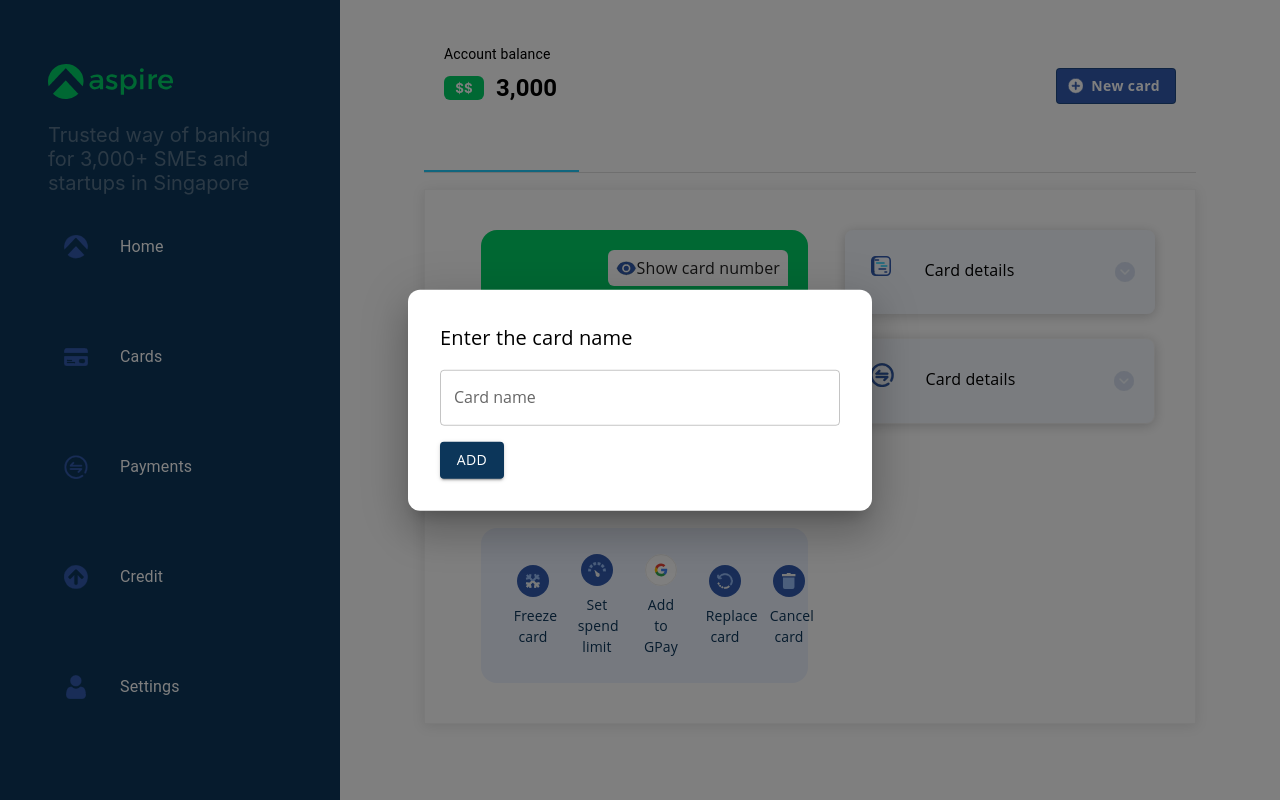
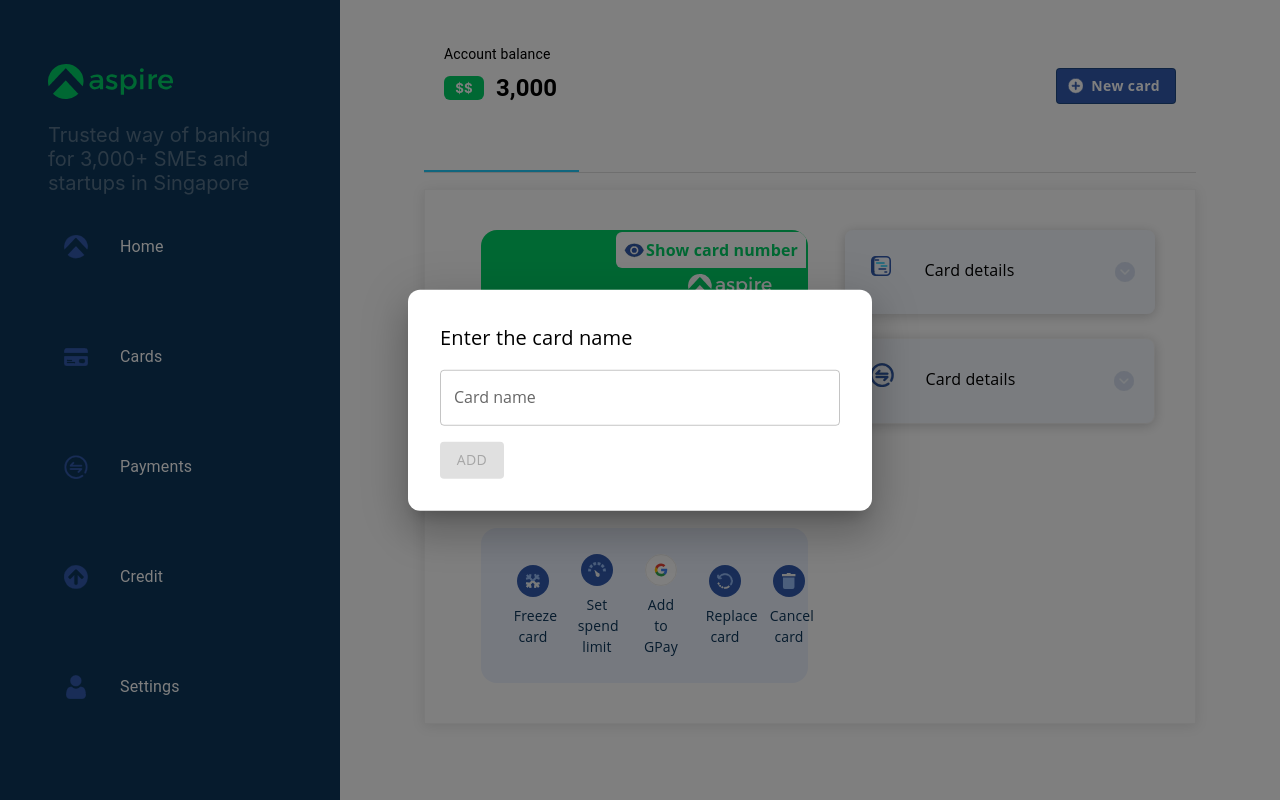
Before and after one commit to habibdeoraji/aspire-frontend, a React (Create React App) app: page /cards in a window 1280 px wide. Both pictures are taken after a click on the button "New card". Built offline with nearby package versions, Linux system fonts and the light colour scheme.

Commit message:
card details completed

```diff
--- a/src/components/Cards/BalanceInfo.jsx
+++ b/src/components/Cards/BalanceInfo.jsx
@@ -4,7 +4,7 @@
 import { useTheme } from "@emotion/react";
 import AddCardModal from "../Modals/AddCardModal";
 
-const BalanceInfo = ({reftechCards}) => {
+const BalanceInfo = () => {
   const theme = useTheme();
   const isMobile = useMediaQuery(theme.breakpoints.down("sm"));
 
--- a/src/components/Cards/MyDebitCard.jsx
+++ b/src/components/Cards/MyDebitCard.jsx
@@ -1,4 +1,4 @@
-import React, { useState, useEffect } from "react";
+import React, { useState, useEffect, useContext } from "react";
 import {
   Box,
   Typography,
@@ -27,13 +27,15 @@
 import { ReactComponent as DownArrowIcon } from "./../../assets/icons/down-arrow.svg";
 
 import CardCarousel from "../ElementaryComponents/CardCarousal";
+import { CardsContext } from "../../pages/Cards";
 
 const MyDebitCard = () => {
   const theme = useTheme();
+  const { cards, setCards } = useContext(CardsContext);
   const [showCardDetails, setShowCardDetails] = useState(false);
   const [showRecentTransactions, setShowRecentTransactions] = useState(false);
   const isMobile = useMediaQuery(theme.breakpoints.down("sm"));
-  const [cards, setCards] = useState([]);
+  // const [cards, setCards] = useState([]);
   const [activeCard, setActiveCard] = useState(null);
 
   useEffect(() => {
@@ -42,7 +44,8 @@
 
   useEffect(() => {
     setActiveCard(cards[0]);
-  }, [cards, cards?.length]);
+  // eslint-disable-next-line react-hooks/exhaustive-deps
+  }, [cards?.length]);
 
   console.log("cards", cards);
   console.log("activeCard", activeCard);
@@ -70,11 +73,10 @@
         card_frozen_status: !activeCard?.card_frozen_status,
       };
       cardsData[index] = updatedCardData;
+      setActiveCard(updatedCardData)
       setCards(cardsData);
-    updateCard(cardsData)
+      updateCard(cardsData)
     }
-    setCards(cardsData);
-    updateCard(cardsData)
   };
 
   console.log("card updated", cards);
--- a/src/components/ElementaryComponents/DebitCard.jsx
+++ b/src/components/ElementaryComponents/DebitCard.jsx
@@ -9,6 +9,7 @@
 } from "@mui/material";
 import { ReactComponent as VisibilityIcon } from "./../../assets/icons/remove_red_eye-24px.svg";
 import { ReactComponent as VisaLogo } from "./../../assets/icons/Visa Logo.svg";
+import { ReactComponent as AspireLogo } from "./../../assets/icons/Aspire Logo-1.svg";
 import { useTheme } from "@emotion/react";
 import { Button } from "@material-ui/core";
 import ShowCardNumber from "./ShowCardNumber";
@@ -31,9 +32,8 @@
         margin: isMobile && "1.5rem",
         position: "relative",
         opacity: card_frozen_status ? "50%" : "100%",
-        cursor:card_frozen_status?'pointer':'default',
+        cursor: card_frozen_status ? "pointer" : "default",
       }}
-
       style={{ margin: "0 1rem" }}
     >
       <CardContent
@@ -52,21 +52,40 @@
             borderRadius: "6px",
             borderBottomRightRadius: 0,
             position: "absolute",
-            top: 0,
-            right: 0,
+            top: "-18px",
+            right: "-18px",
+            width: "190px",
+            display: "flex",
+            justifyContent: "space-between",
+            color: theme.palette.secondary.main,
           }}
         >
-          {showCardNumber ? <VisibilityIcon /> : <VisibilityIcon />}
-          <Typography>
+          {showCardNumber ? (
+            <VisibilityIcon style={{ color: theme.palette.secondary.main }} />
+          ) : (
+            <VisibilityIcon />
+          )}
+          <Typography
+            style={{ color: theme.palette.secondary.main, fontWeight: "bold" }}
+          >
             {showCardNumber ? "Hide" : "Show"} card number{" "}
           </Typography>
         </Button>
+        <Box
+          style={{
+            display: "flex",
+            justifyContent: "flex-end",
+            marginTop: "0.5rem",
+          }}
+        >
+          <AspireLogo />
+        </Box>
         <Box
           sx={{
             display: "flex",
             flexDirection: "column",
             justifyContent: "space-between",
-            marginTop: "2rem",
+            marginTop: "1rem",
           }}
         >
           <Typography
@@ -79,21 +98,10 @@
           >
             {name}
           </Typography>
-          {/* Conditionally render the card number based on showCardNumber */}
-          <ShowCardNumber card_number={ card_number} show_number={showCardNumber}/>
-          {/* {showCardNumber ? (
-            <Typography
-              sx={{ fontSize: "1rem", fontWeight: "bold", color: "white" }}
-            >
-              {card_number}
-            </Typography>
-          ) : (
-            <Typography
-              sx={{ fontSize: "1rem", fontWeight: "bold", color: "white" }}
-            >
-              •••• •••• •••• 2020
-            </Typography>
-          )} */}
+          <ShowCardNumber
+            card_number={card_number}
+            show_number={showCardNumber}
+          />
           <Box
             style={{
               display: "flex",
@@ -103,17 +111,21 @@
             }}
           >
             <Typography
-              variant="body2"
-              sx={{ fontSize: "1rem", fontWeight: "bold", color: "white" }}
+              sx={{ fontSize: "1rem" }}
+              style={{ color: "white", fontWeight: "bold" }}
             >
               Thru: {expiry_date}
             </Typography>
-            <Typography
-              variant="body2"
-              sx={{ fontSize: "1rem", fontWeight: "bold", color: "white" }}
+            <Box
+              style={{ color: "white", display: "flex" }}
             >
-              CVV: {cvv}
-            </Typography>
+              <Typography style={{ fontWeight: "bold", fontSize: "1rem", marginRight:'6px' }}>
+                CVV:
+              </Typography>
+              <Typography style={{ fontWeight: "bold", fontSize: "1.5rem" }}>
+                {showCardNumber ? cvv : "***"}
+              </Typography>
+            </Box>
           </Box>
         </Box>
 
--- a/src/components/Modals/AddCardModal.jsx
+++ b/src/components/Modals/AddCardModal.jsx
@@ -1,4 +1,4 @@
-import React, { useState } from "react";
+import React, { useState, useContext } from "react";
 import {
   Modal,
   Box,
@@ -10,6 +10,8 @@
 } from "@mui/material";
 import { ReactComponent as AddIcon } from "./../../assets/icons/add.svg";
 import { addCard } from "../../services/mockApiService";
+import { CardsContext } from "../../pages/Cards";
+import { isValidName } from "./../../utils/helperFunctions";
 
 const style = {
   position: "absolute",
@@ -19,22 +21,28 @@
   width: 400,
   bgcolor: "background.paper",
   boxShadow: 24,
-    p: 4,
-  borderRadius:'12px'
+  p: 4,
+  borderRadius: "12px",
 };
 
-const AddCardModal = ({reftechCards}) => {
+const AddCardModal = () => {
   const theme = useTheme();
+  const { setCards } = useContext(CardsContext);
   const isMobile = useMediaQuery(theme.breakpoints.down("sm"));
   const [open, setOpen] = useState(false);
-  const [cardName, setCardcardName] = useState("");
+  const [cardName, setCardName] = useState("");
 
   const handleOpen = () => setOpen(true);
   const handleClose = () => setOpen(false);
-  const handleSave = () => {
-      addCard(cardName)
-      reftechCards();
-    handleClose();
+
+  const handleAddCard = async () => {
+    try {
+      const newCardsData = await addCard(cardName);
+      setCards(newCardsData);
+      handleClose();
+    } catch (error) {
+      console.log("Error", error);
+    }
   };
 
   const buttonStyle = isMobile
@@ -76,11 +84,17 @@
             id="modal-description"
             label="Card name"
             value={cardName}
-            onChange={(e) => setCardcardName(e.target.value)}
+            onChange={(e) => setCardName(e.target.value.trim())}
             fullWidth
             margin="normal"
           />
-          <Button onClick={handleSave} variant="contained" color="primary" style={{marginTop:'8px'}}>
+          <Button
+            onClick={handleAddCard}
+            variant="contained"
+            color="primary"
+            style={{ marginTop: "8px" }}
+            disabled={(cardName.length < 3) || !isValidName(cardName)}
+          >
             Add
           </Button>
         </Box>
--- a/src/pages/Cards.jsx
+++ b/src/pages/Cards.jsx
@@ -1,28 +1,31 @@
-import React,{useEffect, useState} from "react";
+import React, { useEffect, useState, createContext } from "react";
 import { Box, useMediaQuery } from "@mui/material";
 import BalanceInfo from "../components/Cards/BalanceInfo";
 import CardsTabs from "../components/Cards/CardsTabs";
 import { useTheme } from "@emotion/react";
 import { getCards } from "../services/mockApiService";
 
+export const CardsContext = createContext();
+
+
 const Cards = () => {
   const theme = useTheme();
   const isMobile = useMediaQuery(theme.breakpoints.down("sm"));
-  const [myCards, setMyCards] = useState(null);
+  const [cards, setCards] = useState([]);
 
   useEffect(() => {
-    getCards().then((fetchedCards) => setMyCards(fetchedCards));
+    getCards().then((fetchedCards) => setCards(fetchedCards));
   }, []);
 
-  const reftechCards = () => {
-    getCards().then((fetchedCards) => setMyCards(fetchedCards));
-  }
 
+  console.log('cards',cards)
   return (
-    <Box style={{ padding: isMobile ? 0 : "3.75rem", paddingTop: 0, }}>
-      <BalanceInfo myCards={myCards} />
-      <CardsTabs myCards={myCards} />
-    </Box>
+    <CardsContext.Provider value={{ cards, setCards }}>
+      <Box style={{ padding: isMobile ? 0 : "3.75rem", paddingTop: 0 }}>
+        <BalanceInfo />
+        <CardsTabs />
+      </Box>
+    </CardsContext.Provider>
   );
 };
 
--- a/src/services/mockApiService.js
+++ b/src/services/mockApiService.js
@@ -57,8 +57,8 @@
     const data = fetchData();
     const newCard = generateCardDetails(cardName);
     const newData = [...data, newCard];
-    saveData(newData);
-    return Promise.resolve(newCard);
+    // saveData(newData);
+    return Promise.resolve(newData);
 };
 
 // Update an existing card
--- a/src/utils/helperFunctions.js
+++ b/src/utils/helperFunctions.js
@@ -9,6 +9,7 @@
 const generateCVV = () => {
   return Math.floor(Math.random() * (999 - 100 + 1)) + 100;
 };
+
 
 const generateExpiryDate = () => {
   const month = Math.floor(Math.random() * (12 - 1 + 1)) + 1;
@@ -26,3 +27,9 @@
   };
   return cardData;
 };
+
+
+export const isValidName=(name)=> {
+  const regex = /^[A-Za-z\s]+$/;
+  return regex.test(name);
+}
```
Also changed, not shown: src/components/Cards/CardsTabs.jsx (+0 -8 lines), src/assets/icons/Aspire Logo-1.svg.
